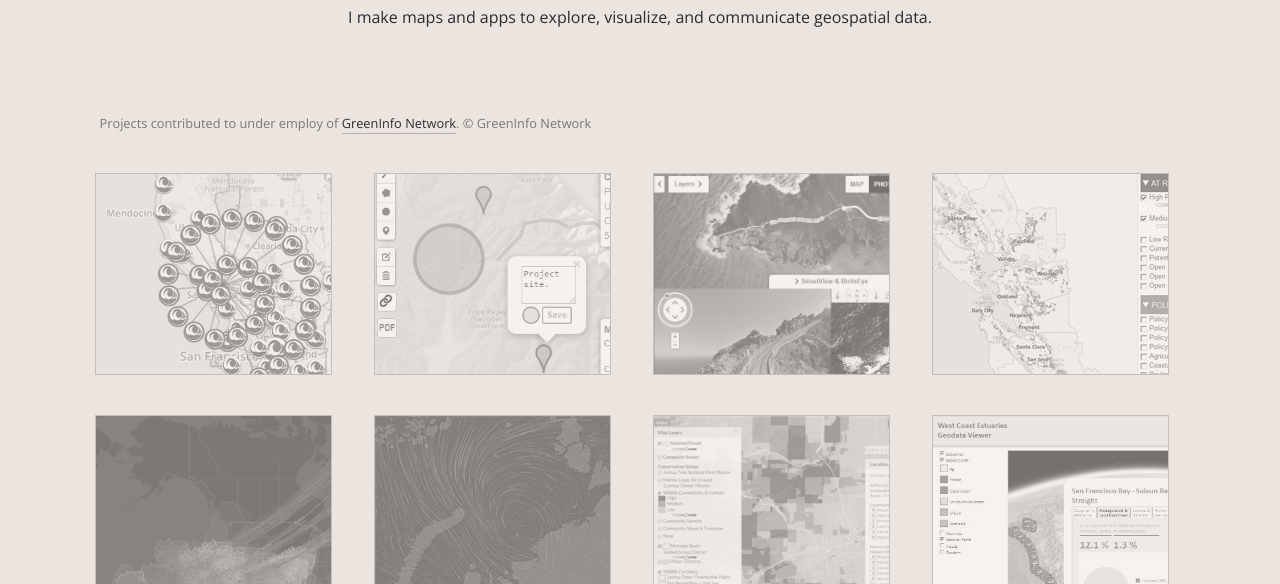
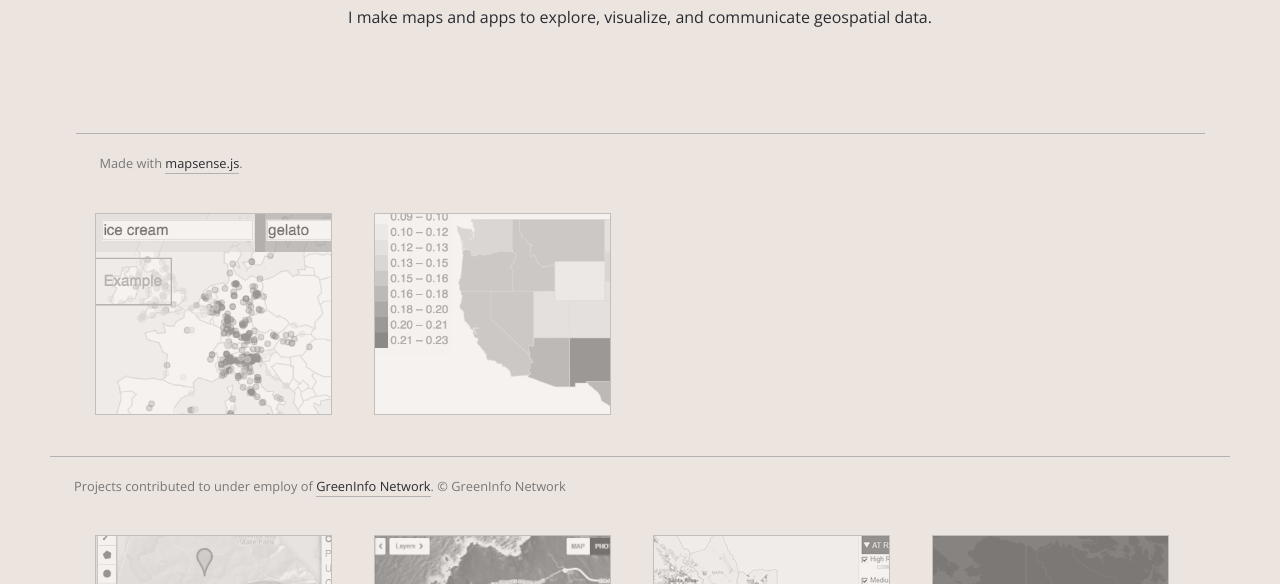
Before and after one commit to jhnklly/jhnklly.github.io, a plain HTML site: page index.html in a window 1280 px wide. Shown: the part 216-800 px from the top of the page. Drawn offline with nearby package versions, Linux system fonts and the light colour scheme.

Commit message:
update mapsense

```diff
--- a/index.html
+++ b/index.html
@@ -28,9 +28,26 @@ Set the type and color theme here - the Pro version contains additional themes -
 
       <p class="subtitle">I make maps and apps to explore, visualize, and communicate geospatial data.</p>
     </header>
+  </div>
 
+<hr>
 
+  <div class="small-12 medium-12 large-12 small-centered columns">
+      <!-- Selected Work -->
+      <p class="note">Made with <a target="_blank" href="https://developer.mapsense.co/">mapsense.js</a>.
+      </p>
   </div>
+</div>
+
+<div class="row" id="ms_gallery">
+  <div class="small-12 medium-12 large-12 columns">
+    <ul class="small-block-grid-1 medium-block-grid-3 large-block-grid-3 inline-list-custom">
+
+    </ul>
+  </div>
+</div>
+
+<hr>
 
   <div class="small-12 medium-12 large-12 small-centered columns">
       <!-- Selected Work -->
@@ -86,136 +103,165 @@ Set the type and color theme here - the Pro version contains additional themes -
 
  -->
 <script>
+var MS_URLS = [
+  {
+    "name":"OSM-POI",
+    "jpg":"osm_poi.png",
+    "url":"http://jmk-staging.divshot.io/osm-points-two-layers-hash.html#ice cream/gelato"
+  },
+  {
+    "name":"Census Viewer",
+    "jpg":"census_tut.png",
+    "url":"http://bl.ocks.org/mapsense-examples/raw/52732b29ec244f470777/"
+  }
+];
+
+
 var URLS = [
-  {
+  /*{
     "name":"Project Viewer",
-    "jpg":"scc_pv",
+    "jpg":"scc_pv.jpg",
     "url":"http://www.mapcollaborator.org/scc/pv/prod/"
   },
+  */
   {
     "name":"GIS-in-URL",
-    "jpg":"gis-in-url",
+    "jpg":"gis-in-url.jpg",
     "url":"http://websites.greeninfo.org/deltacouncil/atlas2/live/"
   },
   {
     "name":"MapCollaborator",
-    "jpg":"mapcollab",
-    "url":"http://comap.cnhp.colostate.edu/dev/mapcollab/site/login"
+    "jpg":"mapcollab.jpg",
+    //"url":"http://comap.cnhp.colostate.edu/dev/mapcollab/site/login"
+    "url":"hhttp://www.mapcollaborator.org/editordemo/"
   },
   {
     "name":"Greenbelt Mapper",
-    "jpg":"greenbelt_risk",
+    "jpg":"greenbelt_risk.jpg",
     "url":"http://www.greenbelt.org/greenbelt-mapper/"
   },
   {
     "name":"GIN labs: projectionuesser",
-    "jpg":"proj",
+    "jpg":"proj.jpg",
     "url":"http://websites.greeninfo.org/greeninfo/labs/projectionuesser/live/"
   },
   {
     "name":"GIN labs: wind",
-    "jpg":"wind",
+    "jpg":"wind.jpg",
     "url":"http://websites.greeninfo.org/greeninfo/labs/wind/live/"
   },
   {
     "name":"Conservation Values Web Map",
-    "jpg":"morongo",
+    "jpg":"morongo.jpg",
     "url":"http://websites.greeninfo.org/morongo/mbcv/live/"
   },
   {
     "name":"Estuary KML",
-    "jpg":"tnc_estuary",
+    "jpg":"tnc_estuary.jpg",
     "url":"http://www.tnccmaps.org/estuaries/"
   },
   {
     "name":"Coastal Conservancy:GIS Services On-Call Contract:Task 11 - MapCollab updates",
-    "jpg":"mc_scc",
+    "jpg":"mc_scc.jpg",
     "url":"http://www.mapcollaborator.org/coastal_dev/site/login"
   },
   {
     "name":"Clinton Health Access Initiative:Southern Africa Malaria",
-    "jpg":"clinton_malariamap",
+    "jpg":"clinton_malariamap.jpg",
     "url":"http://websites.greeninfo.org/chai/malariamaps/live/"
   },
   {
     "name":"The Pew Charitable Trusts:Oceans North",
-    "jpg":"pew_oceansnorth",
+    "jpg":"pew_oceansnorth.jpg",
     "url":"http://www.mapsportal.org/pew/OceansNorth/"
   },
   {
     "name":"GIN labs: ETL",
-    "jpg":"etl",
+    "jpg":"etl.jpg",
     "url":"http://websites.greeninfo.org/greeninfo/labs/etl/live/"
   },
   {
     "name":"Bay Nature EndangerBus",
-    "jpg":"endangerbus",
+    "jpg":"endangerbus.jpg",
     "url":"http://websites.greeninfo.org/baynature/buses/"
   },
   {
     "name":"Coal Exports",
-    "jpg":"nwf",
+    "jpg":"nwf.jpg",
     "url":"http://websites.greeninfo.org/nwf/wifemt/live2/"
   },
   {
     "name":"CEC Atlas",
-    "jpg":"cec_atlas",
+    "jpg":"cec_atlas.jpg",
     "url":"http://www.cec.org/atlas/map/"
   },
   {
     "name":"GIN labs: georapport",
-    "jpg":"georapport",
+    "jpg":"georapport.jpg",
     "url":"http://websites.greeninfo.org/greeninfo/labs/georapport/"
   },
   {
     "name":"Bay Atlas Demo",
-    "jpg":"bay",
+    "jpg":"bay.jpg",
     "url":"http://websites.greeninfo.org/bay_institute/atlas/live/#9/37.8566/-122.3450"
   },
   {
     "name":"Wildspaces: Parcelization",
-    "jpg":"parcels",
+    "jpg":"parcels.jpg",
     "url":"http://parcels.greeninfo.org/"
   },
   {
     "name":"Parks Partners Database",
-    "jpg":"stateparksfoundation",
+    "jpg":"stateparksfoundation.jpg",
     "url":"http://websites.greeninfo.org/calparks/partners/"
   },
   {
     "name":"Bay Area Lands Explorer",
-    "jpg":"balands_explorer",
+    "jpg":"balands_explorer.jpg",
     "url":"http://www.bayarealands.org/explorer/"
   },
   {
     "name":"Community FactFinder",
-    "jpg":"cff",
+    "jpg":"cff.jpg",
     "url":"http://www.parkinfo.org/factfinder2011/grantee"
   },
   {
     "name":"Reefcheck",
-    "jpg":"reefcheck",
+    "jpg":"reefcheck.jpg",
     "url":"http://data.reefcheck.us/"
   },
   {
     "name":"Wildlife Web Cams",
-    "jpg":"tnc_wildlife",
+    "jpg":"tnc_wildlife.jpg",
     "url":"http://websites.greeninfo.org/tnc/wildlifemap/v2dev/"
   },
   {
     "name":"Factory Farms",
-    "jpg":"cafo",
+    "jpg":"cafo.jpg",
     "url":"http://www.cafomap.org/"
   }
 ];
 
 
 
+for (var i = 0; i < MS_URLS.length; i++) {
+  //$item = $('<div class="thumbnail-wrap"></div>').append('\
+  $item = $('<a target="_blank" href="'+MS_URLS[i].url+'"></a>').append('\
+    <div class="thumbnail-div">\
+          <img src="img/'+MS_URLS[i].jpg+'"/>\
+        </div>\
+    ');
+
+
+  $('#ms_gallery').append($item);
+};
+
+// GIN
 for (var i = 0; i < URLS.length; i++) {
   //$item = $('<div class="thumbnail-wrap"></div>').append('\
 	$item = $('<a target="_blank" href="'+URLS[i].url+'"></a>').append('\
 		<div class="thumbnail-div">\
-					<img src="img/'+URLS[i].jpg+'.jpg"/>\
+          <img src="img/'+URLS[i].jpg+'"/>\
 				</div>\
 		');
 
```
Also changed, not shown: img/census_tut.png (added), img/osm_poi.png (added).
